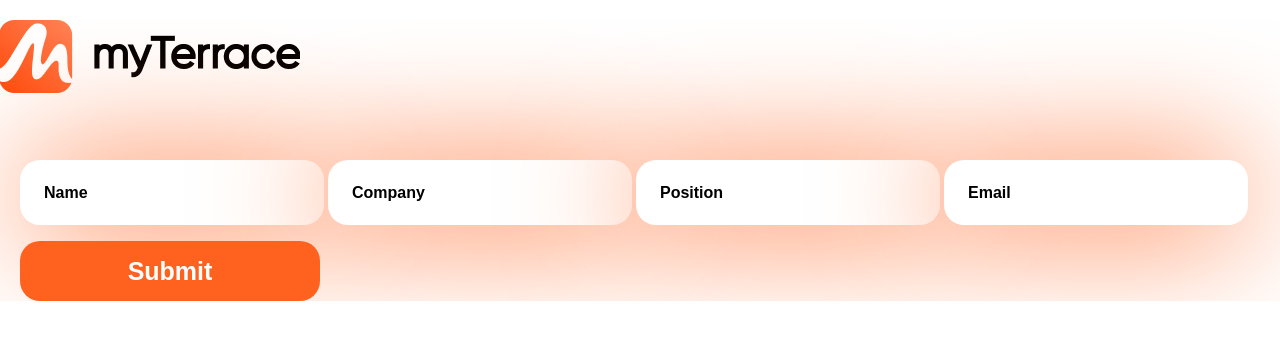
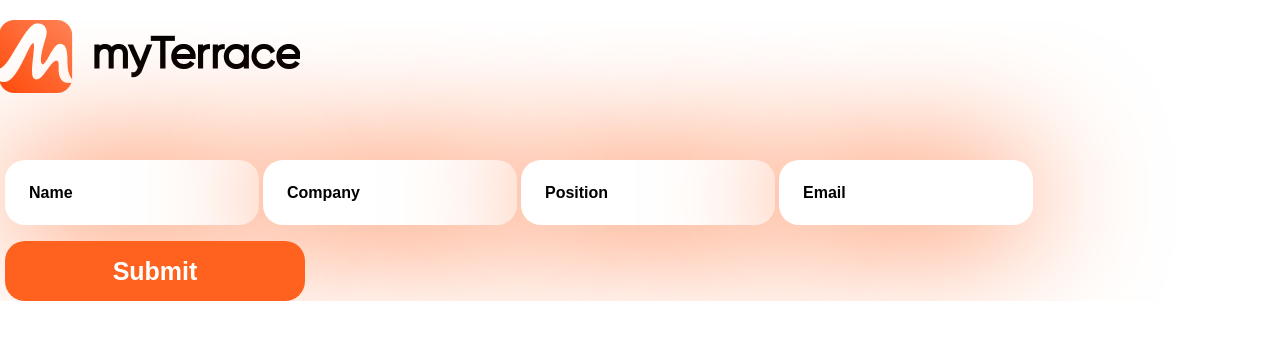
Before and after one commit to Sidorin7/zakaz31, a plain HTML site: page index.html in a window 1280 px wide. Both pictures are taken after a click on the button "Sign up for give away". Drawn offline with Linux system fonts and the light colour scheme.

Commit message:
7 commit

```diff
--- a/main.css
+++ b/main.css
@@ -62,13 +62,13 @@ body {
 .form {
 	/* display: flex; */
 	flex-direction: column;
-	padding: 0 20px;
+	padding: 0 5px;
 	padding-top: 40px;
 }
 
 input {
 	box-shadow: 0 4px 131px 0 #ff621f;
-	width: 300px;
+	width: 250px;
 	border-radius: 20px;
 	height: 63px;
 	margin-bottom: 16px;
```
